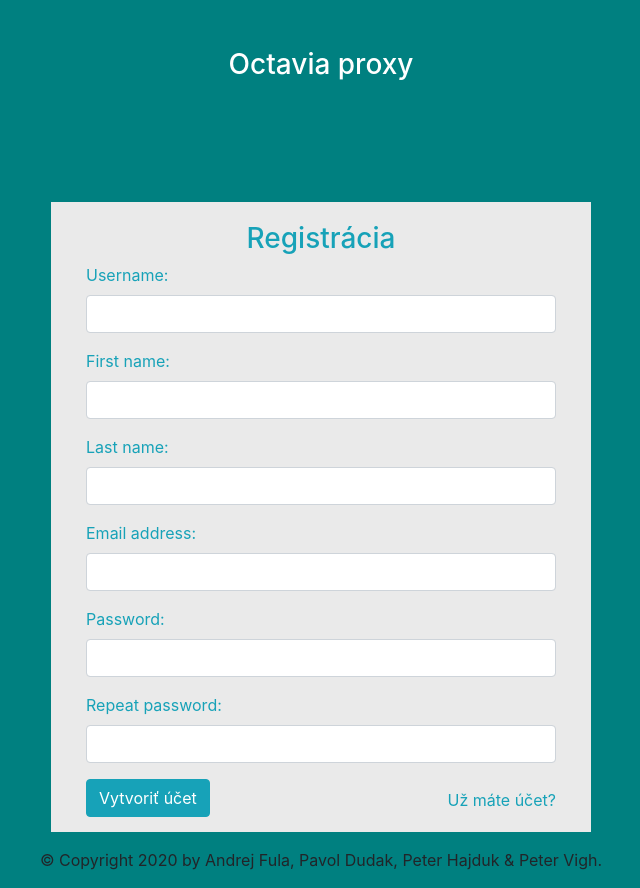
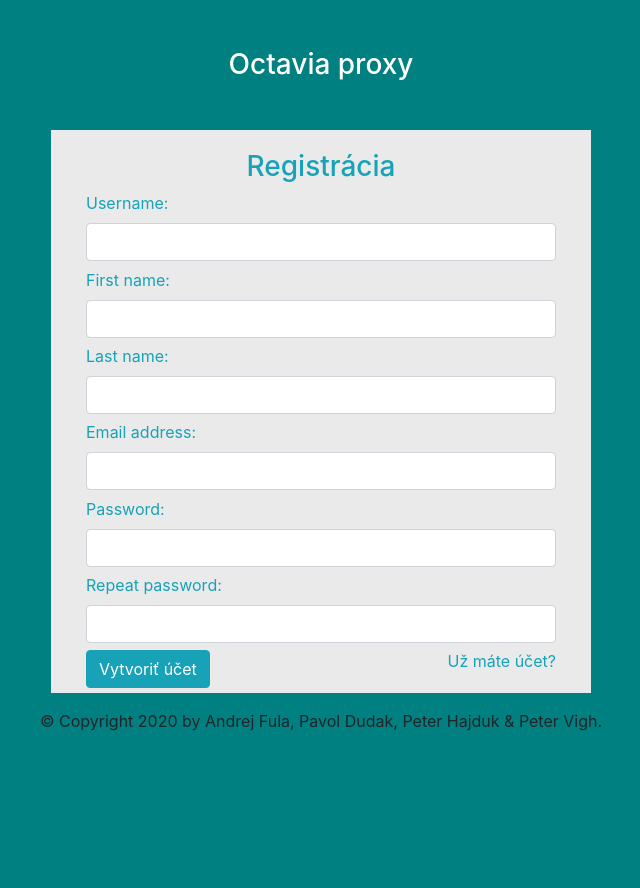
Before and after one commit to dudakp/webtech2-final, a Flask app: page /register in a window 1280 px wide. Shown: the whole page, without its empty margins (319-959 px from the left). After the commit the page ends 731 px from the top, so only its background shows below. Run offline with Flask 2, Linux system fonts and the light colour scheme; parts of the project's set-up code (start-up, migrations or seed data) failed here and were passed over; some libraries are stand-ins or nearby versions.

Commit message:
Small bugfix

```diff
--- a/flask_app/auth/forms.py
+++ b/flask_app/auth/forms.py
@@ -12,9 +12,10 @@ class RegistrationForm(Form):
     ])
     password = PasswordField('Password:', validators=[
         validators.DataRequired(),
-        validators.EqualTo('passwordRepeat', message='Passwords don\'t match')
     ])
-    passwordRepeat = PasswordField('Repeat password:')
+    passwordRepeat = PasswordField('Repeat password:', validators=[
+        validators.EqualTo('password', message='Passwords don\'t match')
+    ])
 
     def validate_username(self, username):
         result = mongo.db.auth.find_one({'username': username.data})
--- a/flask_app/static/form-style.css
+++ b/flask_app/static/form-style.css
@@ -5,7 +5,7 @@ body {
   height: 100vh;
 }
 div .container #login-row #login-column #login-box {
-  margin-top: 14vh;
+  margin-top: 5vh;
   background-color: #EAEAEA;
 }
 div .container #login-row #login-column #login-box #login-form {
@@ -29,3 +29,7 @@ div .container #login-row #login-column #login-box #login-form #register-link {
     width: 100%;
     padding-inline-start: 0;
 }
+
+.form-group {
+    margin-bottom: 0.4em !important;
+}
--- a/flask_app/static/plotly-app.js
+++ b/flask_app/static/plotly-app.js
@@ -26,8 +26,8 @@ function getData(type, value) {
     if (graphInterval) {
         stopGraph();
     }
-    // todo do we want to use localhost when on localhost?
-    $.get(`http://147.175.121.210:9687/api/data/${type}?r=${value}&key=5098a67d11ed2dd2477b8a509b681a7a7bbacdde5783101e09b4e7e25ba51e7bef4a6d`,
+    // todo somehow get api key of logged user from BE
+    $.get(`/api/data/${type}?r=${value}&key=5098a67d11ed2dd2477b8a509b681a7a7bbacdde5783101e09b4e7e25ba51e7bef4a6d`,
         (response) => {
             drawGraph(response);
         }).fail(err => console.log('fail: ', err))
```
